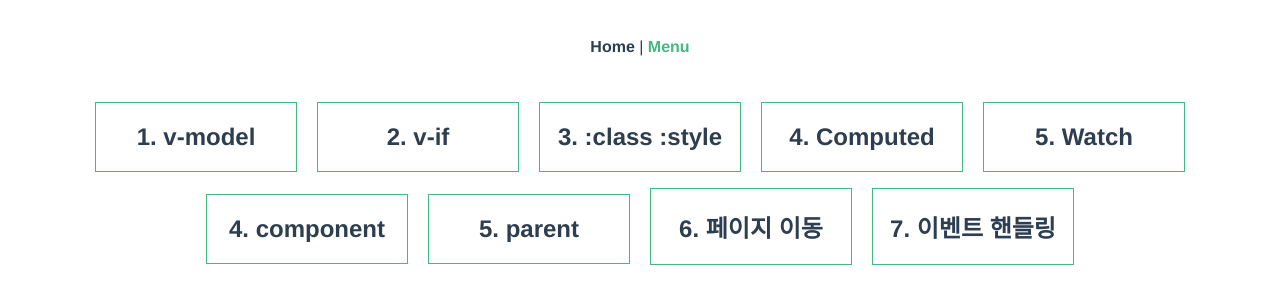
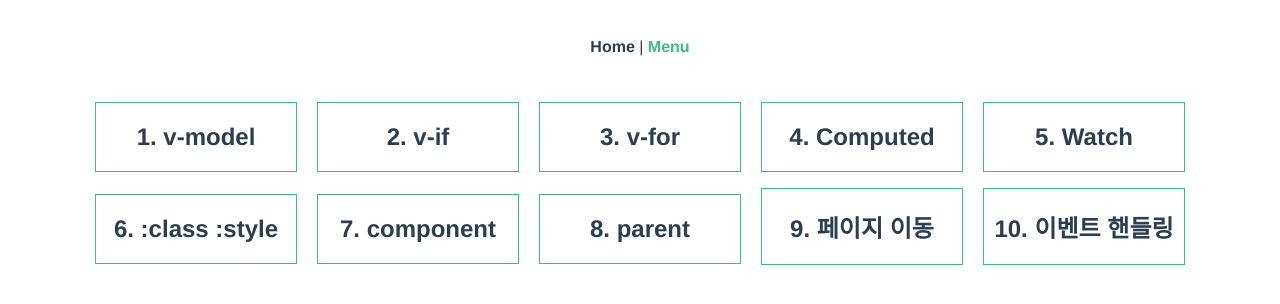
Before and after one commit to kyeongmin21/vueStudy, a Vue app: page /menu in a window 1280 px wide. Shown: the top 304 px of the page. Built offline with nearby package versions, Linux system fonts and the light colour scheme.

Commit message:
v-for 페이지 추가

```diff
--- a/src/router/index.js
+++ b/src/router/index.js
@@ -60,6 +60,11 @@ const routes = [
     name: 'Event',
     component: () => import(/* webpackChunkName: "event" */ '@/views/Event.vue')
   },
+  {
+    path: '/for',
+    name: 'For',
+    component: () => import(/* webpackChunkName: "for" */ '@/views/For.vue')
+  },
 ]
 
 const router = new VueRouter({
--- /dev/null
+++ b/src/views/For.vue
@@ -0,0 +1,24 @@
+<template>
+  <div>
+    <h1>v-for</h1>
+
+  </div>
+</template>
+
+<script>
+export default {
+  data() {
+    return {
+
+    };
+  },
+  methods: {
+
+  },
+
+};
+</script>
+
+<style>
+@import "/css/style.css";
+</style>
--- a/src/views/Menu.vue
+++ b/src/views/Menu.vue
@@ -4,16 +4,17 @@
       <ul class="category">
         <li><h2><router-link to="/model">1. v-model</router-link></h2></li>
         <li><h2><router-link to="/if">2. v-if</router-link></h2></li>
-        <li><h2><router-link to="/class">3. :class :style</router-link></h2></li>
+        <li><h2><router-link to="/for">3. v-for</router-link></h2></li>
         <li><h2><router-link to="/computed">4. Computed</router-link></h2></li>
         <li><h2><router-link to="/watch">5. Watch</router-link></h2></li>
 
       </ul>
       <ul class="category">
-        <li><h2><router-link to="/compo">4. component</router-link></h2></li>
-        <li><h2><router-link to="/parent">5. parent</router-link></h2></li>
-        <li><h2><router-link to="/page" tag="a">6. 페이지 이동</router-link></h2></li>
-        <li><h2><router-link to="/event" tag="a">7. 이벤트 핸들링</router-link></h2></li>
+        <li><h2><router-link to="/class">6. :class :style</router-link></h2></li>
+        <li><h2><router-link to="/compo">7. component</router-link></h2></li>
+        <li><h2><router-link to="/parent">8. parent</router-link></h2></li>
+        <li><h2><router-link to="/page" tag="a">9. 페이지 이동</router-link></h2></li>
+        <li><h2><router-link to="/event" tag="a">10. 이벤트 핸들링</router-link></h2></li>
       </ul>
     </div>
   </div>
```
